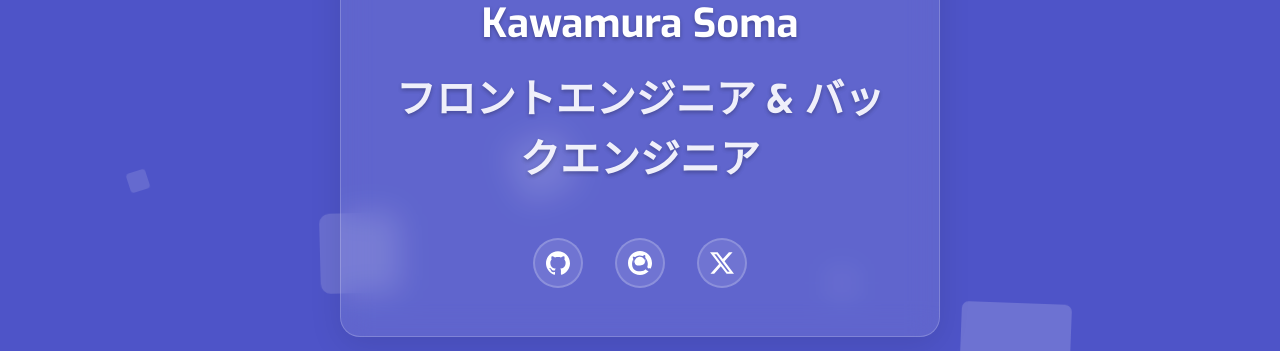
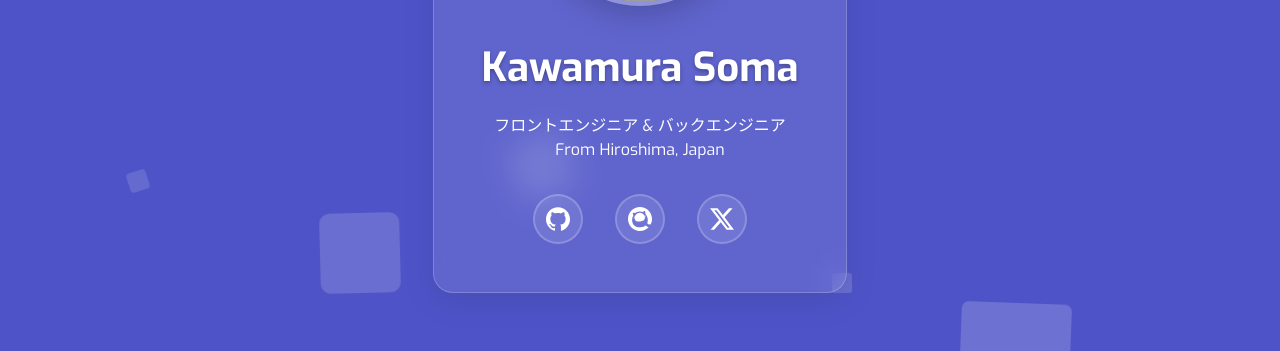
Before and after one commit to SomaKawamura-StartGear/Portfolio, a React (Vite) app: page / in a window 1280 px wide. Shown: the part 409-760 px from the top of the page. Built offline with nearby package versions, Linux system fonts and the light colour scheme; grey boxes are pictures that could not be loaded.

Commit message:
Profileをコンポーネント化

```diff
--- /dev/null
+++ b/src/Data/ProfileData.ts
@@ -0,0 +1,36 @@
+export interface ProfileData {
+    snslink: string;
+    imglink:string;
+    description: string;
+}
+
+export interface HumanData{
+    name: string;
+    description: string;
+    iconlink: string;
+}
+
+export const HumanData: HumanData = {
+    name: "Kawamura Soma",
+    description: "フロントエンジニア & バックエンジニア<br />From Hiroshima, Japan",
+    iconlink: "/images/profile.png",
+}
+
+export const ProfileData: ProfileData[] = [
+    {
+        snslink: "https://github.com/KEIDOROa",
+        imglink: "/images/github.svg",
+        description: "G itHub",
+    },
+    {
+        snslink: "https://qiita.com/KEIDORO",
+        imglink: "/images/qiita.svg",
+        description: "Qiita",
+    },
+    {
+        snslink: "https://x.com/777so_jp",
+        imglink: "/images/x.svg",
+        description: "X (Twitter)",
+    },
+
+]
--- /dev/null
+++ b/src/components/Profile/Link.tsx
@@ -0,0 +1,14 @@
+import type { ProfileData } from "../../Data/ProfileData";
+
+export const Links = (link: ProfileData) => {
+  return (
+    <a
+      href={link.snslink}
+      target="_blank"
+      rel="noopener noreferrer"
+      className="social-link x"
+    >
+      <img src={link.imglink} alt={`${link.description}`} />
+    </a>
+  );
+};
--- /dev/null
+++ b/src/components/Profile/SocialLinks.tsx
@@ -0,0 +1,16 @@
+import { ProfileData } from "../../Data/ProfileData";
+import { Links } from "./Link";
+
+interface SocialLinksProps {
+  links: ProfileData[];
+}
+
+export const SocialLinks = ({ links }: SocialLinksProps) => {
+  return (
+    <div className="social-links">
+      {links.map((link) => (
+        <Links key={link.description} {...link} />
+      ))}
+    </div>
+  );
+};
--- a/src/pages/Contact.tsx
+++ b/src/pages/Contact.tsx
@@ -1,4 +1,5 @@
 import "./Contact.css";
+import { Section } from "./Section";
 
 export const Contact = () => {
   const handleEmailClick = () => {
@@ -6,9 +7,7 @@ export const Contact = () => {
   };
 
   return (
-    <section id="contact" className="contact">
-      <div className="contact-container">
-        <h2 className="section-title">Contact</h2>
+    <Section title="Contact">
       <div className="contact-content">
         <div className="email-section">
           <div className="email-card" onClick={handleEmailClick}>
@@ -30,7 +29,6 @@ export const Contact = () => {
         </div>
         <p className="contact-note">クリックするとメールアプリが起動します</p>
       </div>
-      </div>
-    </section>
+    </Section>
   );
 };
--- a/src/pages/Profile.tsx
+++ b/src/pages/Profile.tsx
@@ -1,41 +1,22 @@
 import "./Profile.css";
+import { ProfileData } from "../Data/ProfileData";
+import { SocialLinks } from "../components/Profile/SocialLinks";
+import { HumanData } from "../Data/ProfileData";
 
 export const Profile = () => {
   return (
     <section id="profile" className="profile">
       <div className="profile-container">
         <div className="profile-image text-center justify-center flex">
-          <img src="/images/profile.png" alt="Kawamura Soma" />
+          <img src={HumanData.iconlink} alt={HumanData.name} />
         </div>
         <div className="profile-info">
-          <h2 className="name">Kawamura Soma</h2>
-          <p className="title">フロントエンジニア & バックエンジニア</p>
-          <div className="social-links">
-            <a
-              href="https://github.com/KEIDOROa"
-              target="_blank"
-              rel="noopener noreferrer"
-              className="social-link github"
-            >
-              <img src="/images/github.svg" alt="GitHub" />
-            </a>
-            <a
-              href="https://qiita.com/KEIDORO"
-              target="_blank"
-              rel="noopener noreferrer"
-              className="social-link qiita"
-            >
-              <img src="/images/qiita.svg" alt="Qiita" />
-            </a>
-            <a
-              href="https://x.com/777so_jp"
-              target="_blank"
-              rel="noopener noreferrer"
-              className="social-link x"
-            >
-              <img src="/images/x.svg" alt="X (Twitter)" />
-            </a>
-          </div>
+          <h2 className="name">{HumanData.name}</h2>
+          <p
+            className="description"
+            dangerouslySetInnerHTML={{ __html: HumanData.description }}
+          ></p>
+          <SocialLinks links={ProfileData} />
         </div>
       </div>
     </section>
```
Lines whose indentation alone changed are shown as unchanged.
